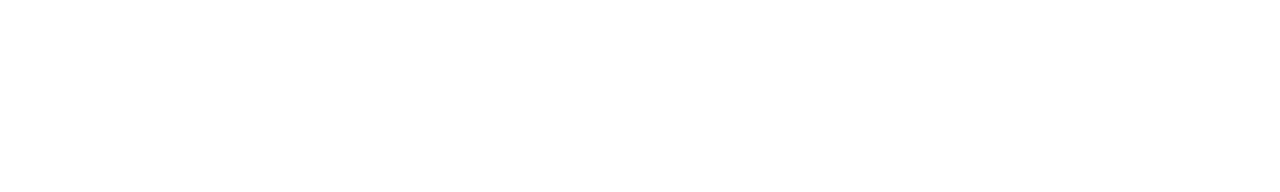
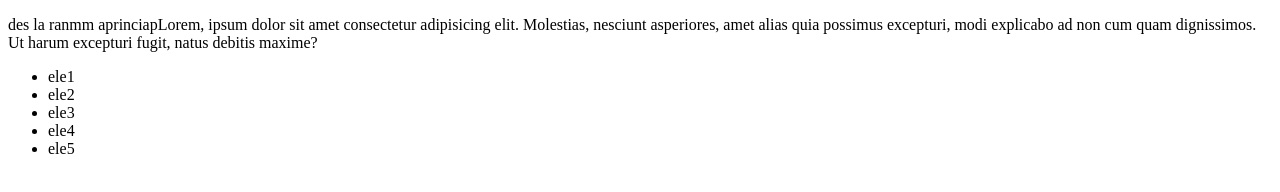
Before and after one commit to eduard-lucas/PruebaGit, a plain HTML site: page index.html in a window 1280 px wide. Drawn offline with Linux system fonts and the light colour scheme.

Commit message:
addInfoHtml

```diff
--- a/index.html
+++ b/index.html
@@ -4,9 +4,18 @@
   <meta charset="UTF-8">
   <meta name="viewport" content="width=device-width, initial-scale=1.0">
   <title>Document</title>
+  <link rel="stylesheet" href="style.css">
 </head>
 <body>
+
   <title>recordando git</title>
-
+  <p> des la ranmm aprinciapLorem, ipsum dolor sit amet consectetur adipisicing elit. Molestias, nesciunt asperiores, amet alias quia possimus excepturi, modi explicabo ad non cum quam dignissimos. Ut harum excepturi fugit, natus debitis maxime?</p>
+  <ul>
+    <li>ele1</li>
+    <li>ele2</li>
+    <li>ele3</li>
+    <li>ele4</li>
+    <li>ele5</li>
+  </ul>
 </body>
 </html>
```
